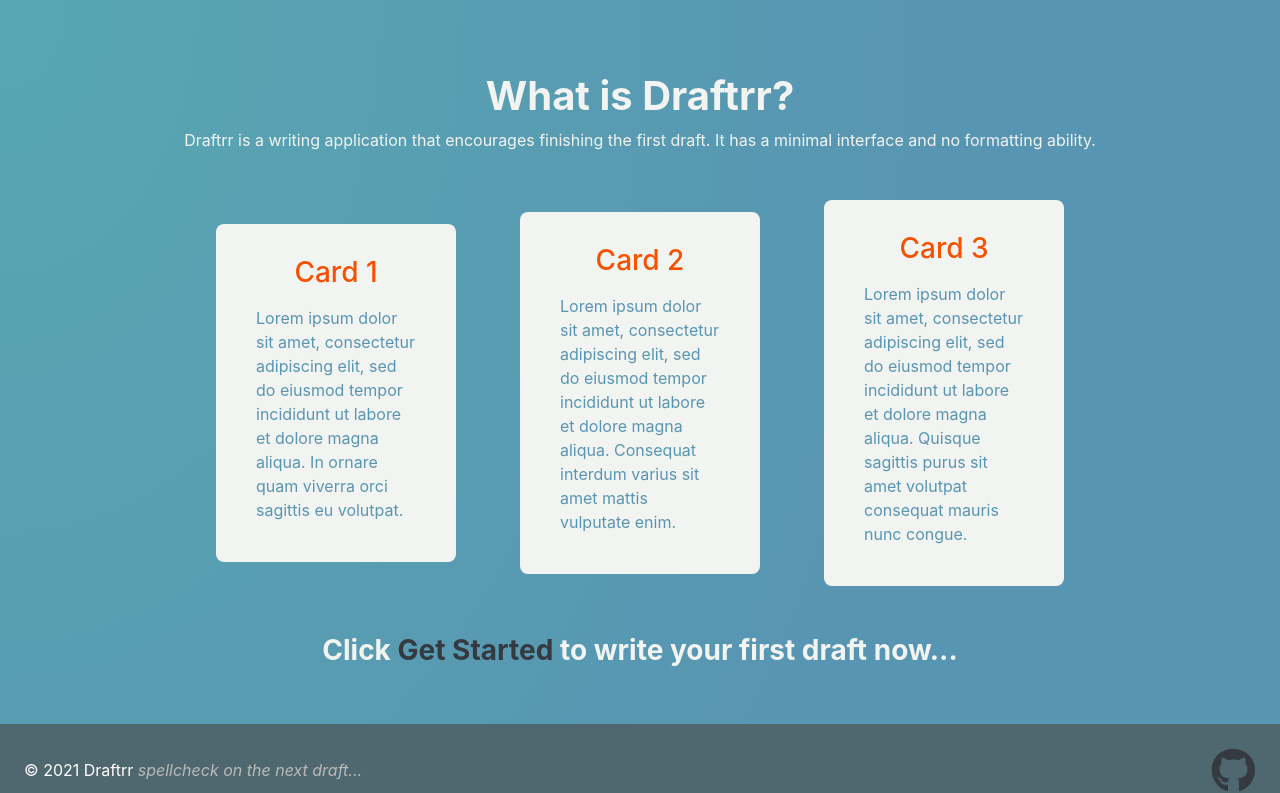
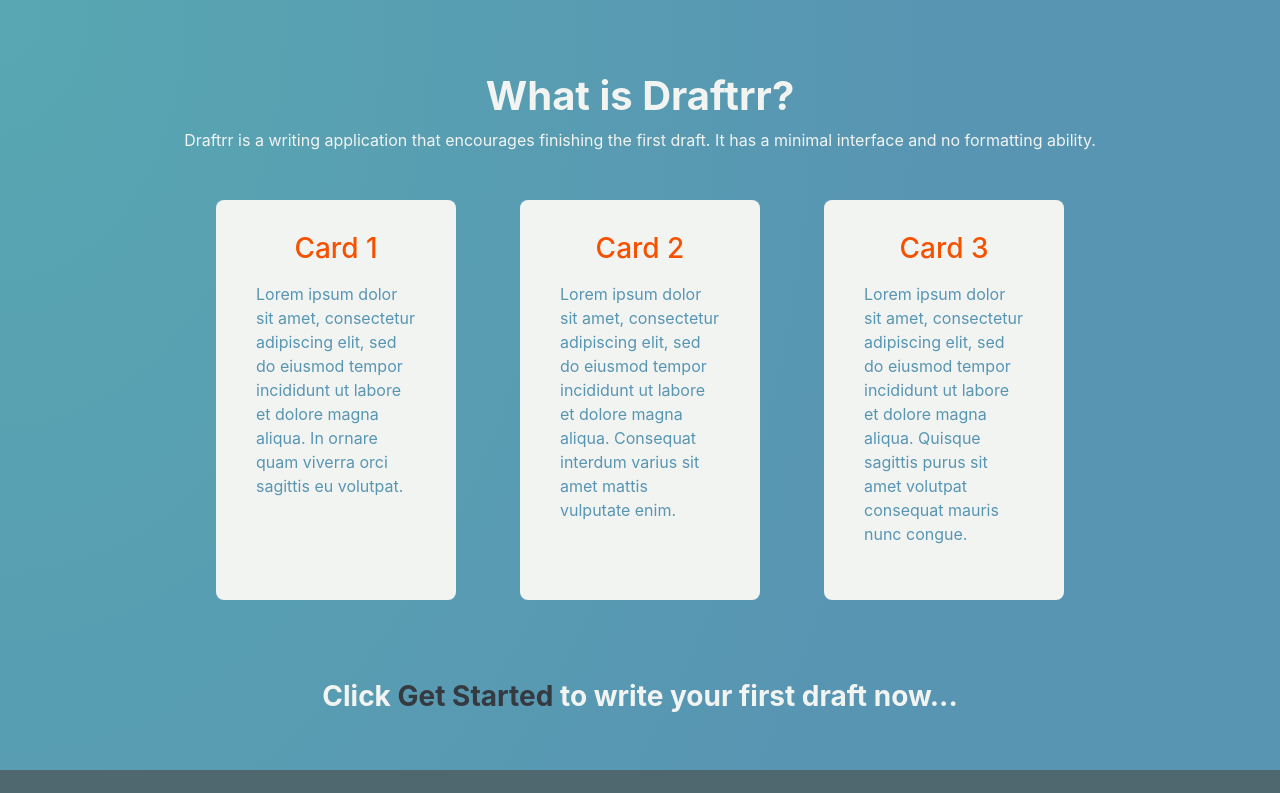
Before and after one commit to theMVPshop/DT02, a React (Create React App) app in the folder draftrr-react/: page / in a window 1280 px wide. Shown: the part 573-1366 px from the top of the page. Built offline with nearby package versions, Linux system fonts and the light colour scheme; no server answers; what @react-pdf/renderer would draw is missing.

Commit message:
card margin bottom on landing page

```diff
--- a/draftrr-react/src/components/Home/Card.scss
+++ b/draftrr-react/src/components/Home/Card.scss
@@ -11,10 +11,10 @@
 
 .home-card {
   width: 15em;
-  // height: 25em;
+  height: 25em;
   background: #f2f4f2;
   color: white;
-  margin: auto 2em;
+  margin: auto 2em 2em;
   border-radius: 0.5em;
   padding: 2em;
 }
```
